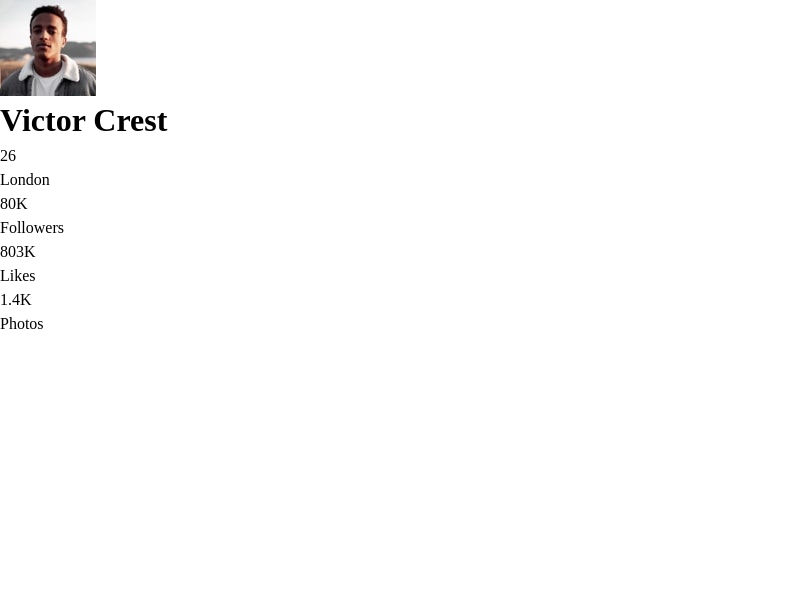
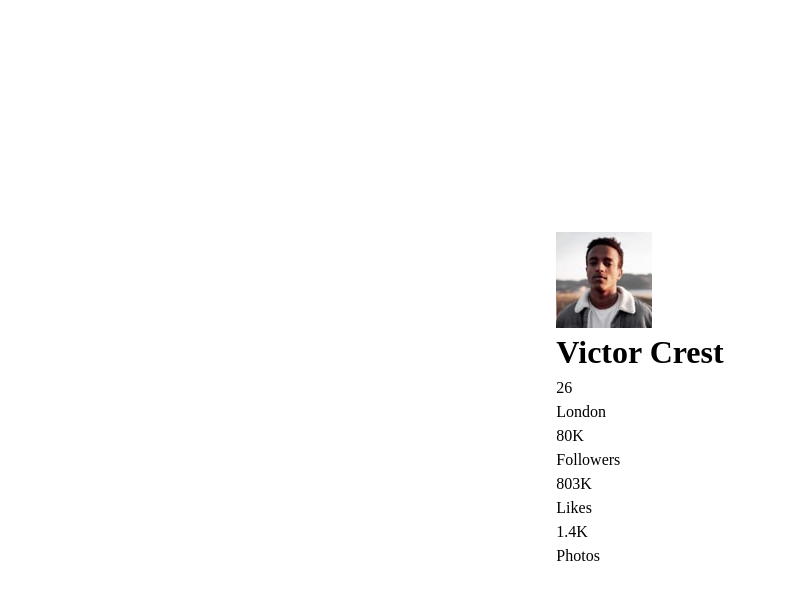
Before and after one commit to mrcordova/profile-card-component, a plain HTML site: page index.html in a window 1280 px wide. Shown: the whole page, without its empty margins (0-787 px from the left). Drawn offline with Linux system fonts and the light colour scheme.

Commit message:
center card

```diff
--- a/css/style.css
+++ b/css/style.css
@@ -23,3 +23,12 @@
     font-variation-settings:
         "YOPQ" 300;
 }
+
+html, body {
+    height: 100%;
+}
+
+body {
+    display: grid;
+    place-content: center;
+}
```
